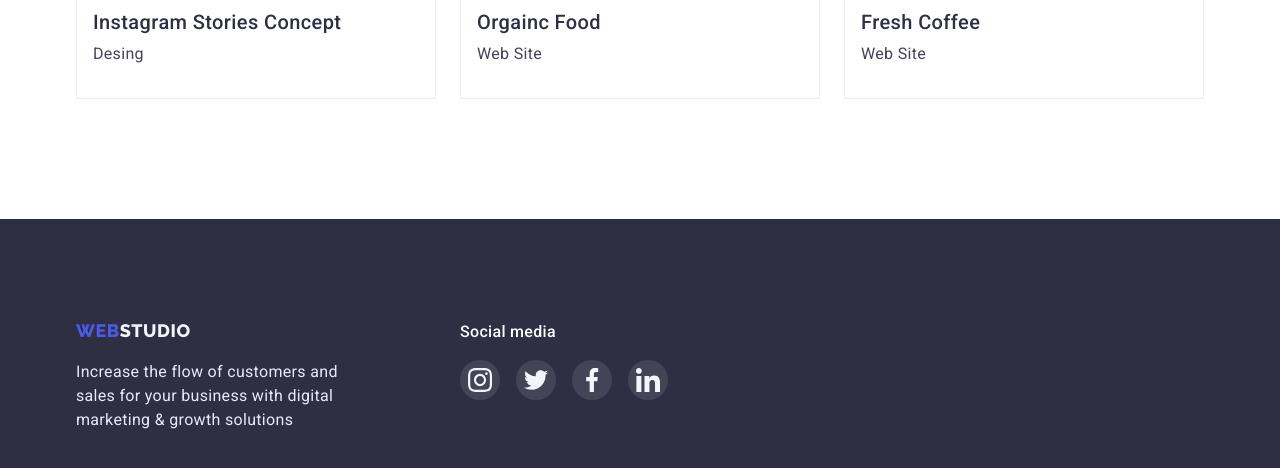
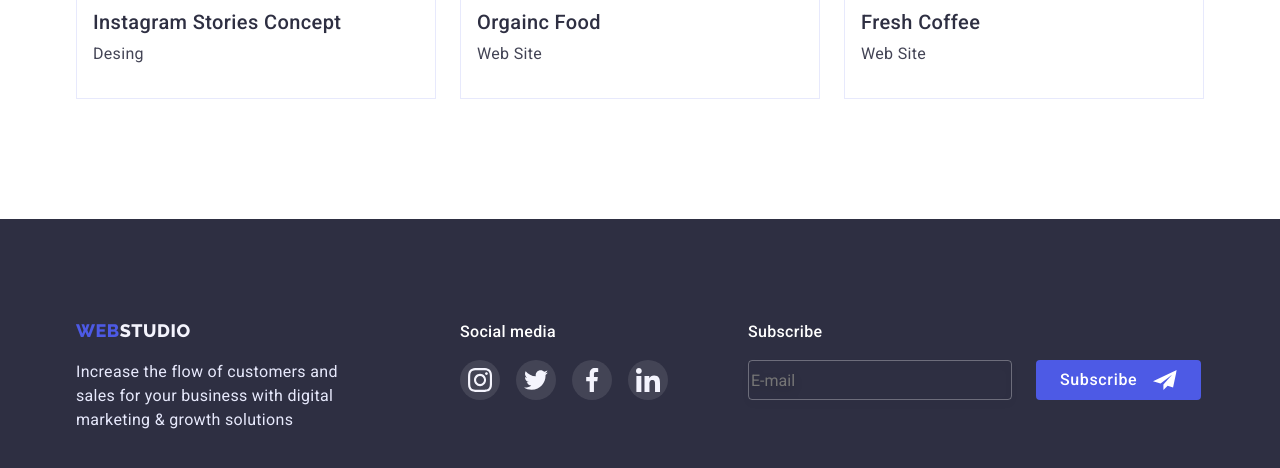
Before and after one commit to prokaza1/goit-markup-hw-06, a plain HTML site: page portfolio.html in a window 1280 px wide. Shown: the part 1548-2016 px from the top of the page. Drawn offline with nearby package versions, Linux system fonts and the light colour scheme.

Commit message:
Update portfolio.html

```diff
--- a/portfolio.html
+++ b/portfolio.html
@@ -298,6 +298,26 @@
             </li>
           </ul>
         </div>
+        <div class="subscribe">
+          <p class="subscribe-title">Subscribe</p>
+          <form name="signup_form" autocomplete="on" novalidate>
+            <div class="footer-form">
+              <label>
+                <input
+                  type="email"
+                  name="email"
+                  placeholder="E-mail"
+                  class="footer-email"
+              /></label>
+              <button type="submit" class="footer-subscribe-btn">
+                Subscribe
+                <svg class="footer-subscribe-icon" width="24" height="24">
+                  <use href="./images/icon.svg#icon-footer-subscribe"></use>
+                </svg>
+              </button>
+            </div>
+          </form>
+        </div>
       </div>
     </footer>
     <script src="./js/modal.js"></script>
```
